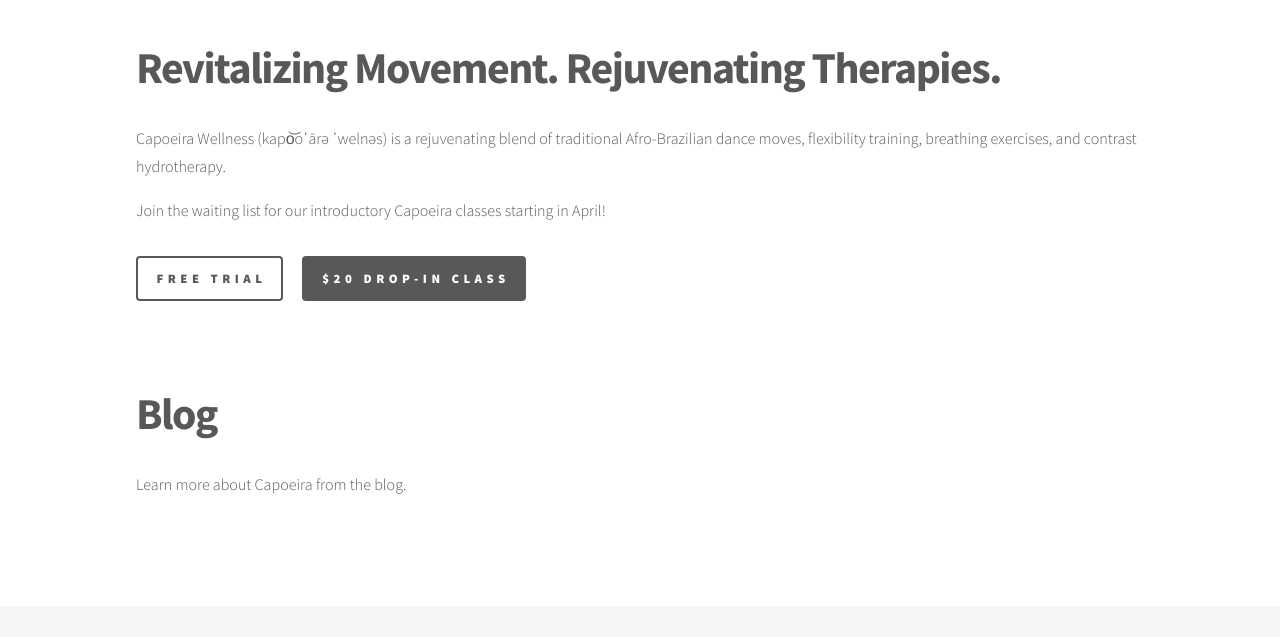
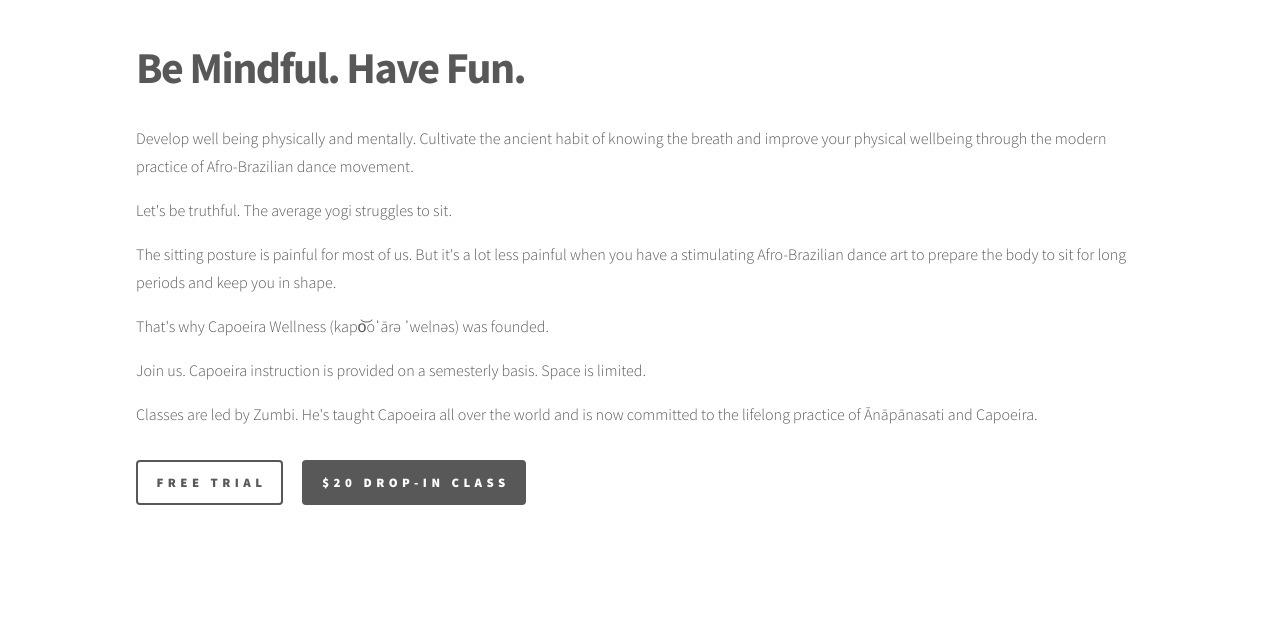
Before and after one commit to capoeirawellness/website, a plain HTML site: page index.html in a window 1280 px wide. Shown: the part 163-800 px from the top of the page. Drawn offline with Linux system fonts and the light colour scheme; no server answers.

Commit message:
update description

```diff
--- a/index.html
+++ b/index.html
@@ -8,12 +8,12 @@
     <meta charset="utf-8">
     <meta name="viewport" content="width=device-width, initial-scale=1, user-scalable=no">
     <meta name="author" content="Munair Simpson">
-    <meta name="description" content="Revitalizing Movement. Rejuvenating Therapies.">
+    <meta name="description" content="Be Mindful. Have Fun.">
     <meta http-equiv="X-UA-Compatible" content="IE=edge">
     <meta property="og:locale" content="en_US">
     <meta property="og:type" content="website">
     <meta property="og:title" content="Capoeira Wellness">
-    <meta property="og:description" content="Revitalizing Movement. Rejuvenating Therapies.">
+    <meta property="og:description" content="Be Mindful. Have Fun.">
     <meta property="og:url" content="http://www.capoeirawellness.com">
     <meta property="og:site_name" content="Capoeira Wellness">
     <meta property="og:image" content="http://www.capoeirawellness.com/images/ogimage.jpg">
@@ -22,7 +22,7 @@
     <meta property="og:video:type" content="video/mp4">
     <meta name="twitter:card" content="summary">
     <meta name="twitter:title" content="Capoeira Wellness">
-    <meta name="twitter:description" content="Revitalizing Movement. Rejuvenating Therapies.">
+    <meta name="twitter:description" content="Be Mindful. Have Fun.">
     <meta name="twitter:image" content="http://www.capoeirawellness.com/images/ogimage.jpg">
     <meta name="robots" content="noodp">
     <!-- End Website Metadata-->
@@ -76,19 +76,17 @@
       <div id="main">
         <div class="inner">
           <header>
-            <h1 id="tagline">Revitalizing Movement. Rejuvenating Therapies.</h1>
-            <p id="definition">Capoeira Wellness (kapo͝oˈārə ˈwelnəs) is a rejuvenating blend of traditional Afro-Brazilian dance moves, flexibility training, breathing exercises, and contrast hydrotherapy.</p>
-            <p id="appeal">Join the waiting list for our introductory Capoeira classes starting in April!</p>
+            <h1 id="tagline">Be Mindful. Have Fun.</h1>
+            <p id="definition">Develop well being physically and mentally. Cultivate the ancient habit of knowing the breath and improve your physical wellbeing through the modern practice of Afro-Brazilian dance movement.</p>
+            <p>Let's be truthful. The average yogi struggles to sit. </p>
+            <p>The sitting posture is painful for most of us. But it's a lot less painful when you have a stimulating Afro-Brazilian dance art to prepare the body to sit for long periods and keep you in shape. </p>
+            <p>That's why Capoeira Wellness (kapo͝oˈārə ˈwelnəs) was founded.</p>
+            <p>Join us. Capoeira instruction is provided on a semesterly basis. Space is limited.</p>
+            <p>Classes are led by Zumbi. He's taught Capoeira all over the world and is now committed to the lifelong practice of Ānāpānasati and Capoeira.</p>
             <ul class="actions">
               <li><a class="button" id="freetrialbutton" href="mailto:info@capoeirawellness.com?subject=Sign%20Me%20Up&amp;body=Full%20Name:%20%20">Free Trial</a></li>
               <li> <a class="button special" id="dropinbutton" href="https://www.paypal.com/paypalme/capoeirawellness/20">$20 Drop-In Class</a></li>
             </ul>
-            <p>
-               &nbsp</p>
-            <h1 id="blog">Blog</h1>
-            <p id="bloglearning">Learn more about Capoeira from the blog.</p>
-          </header>
-          <section class="tiles" id="posts"></section>
         </div>
       </div>
       <!-- Footer-->
```
